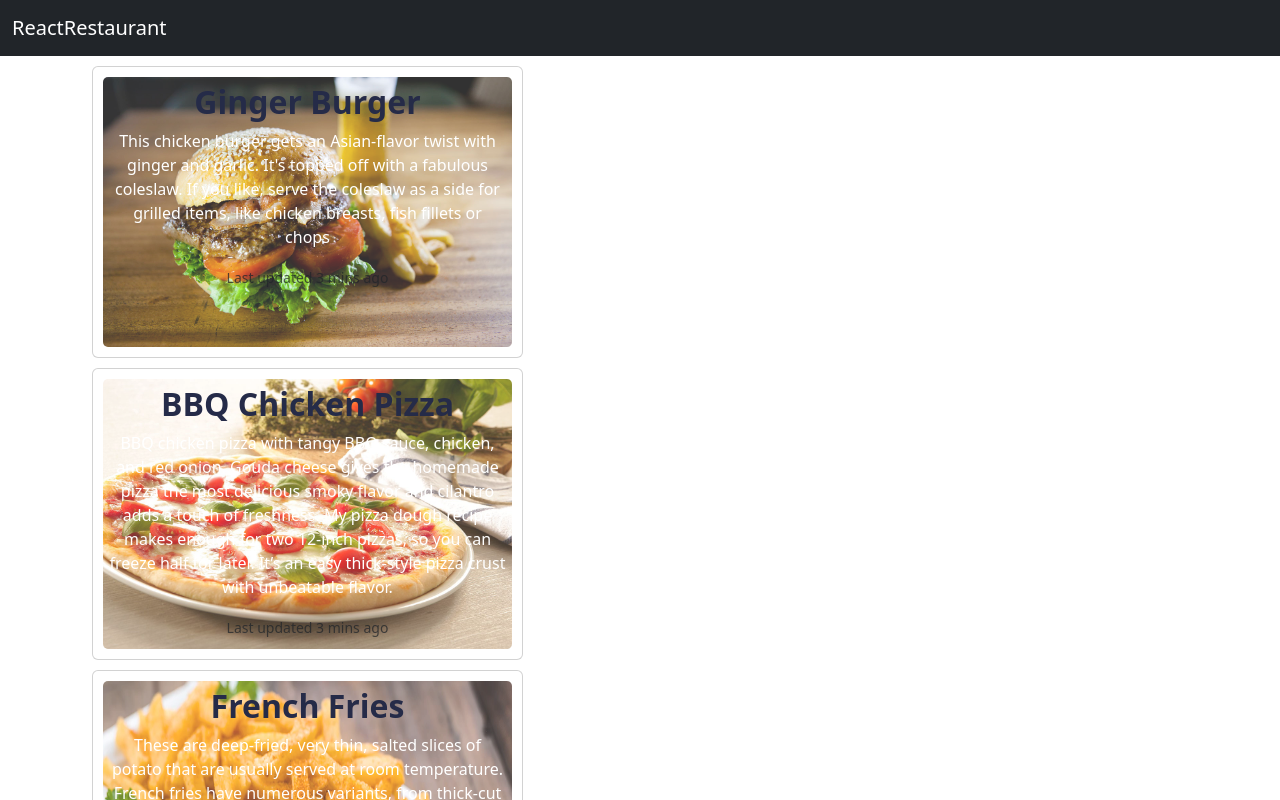
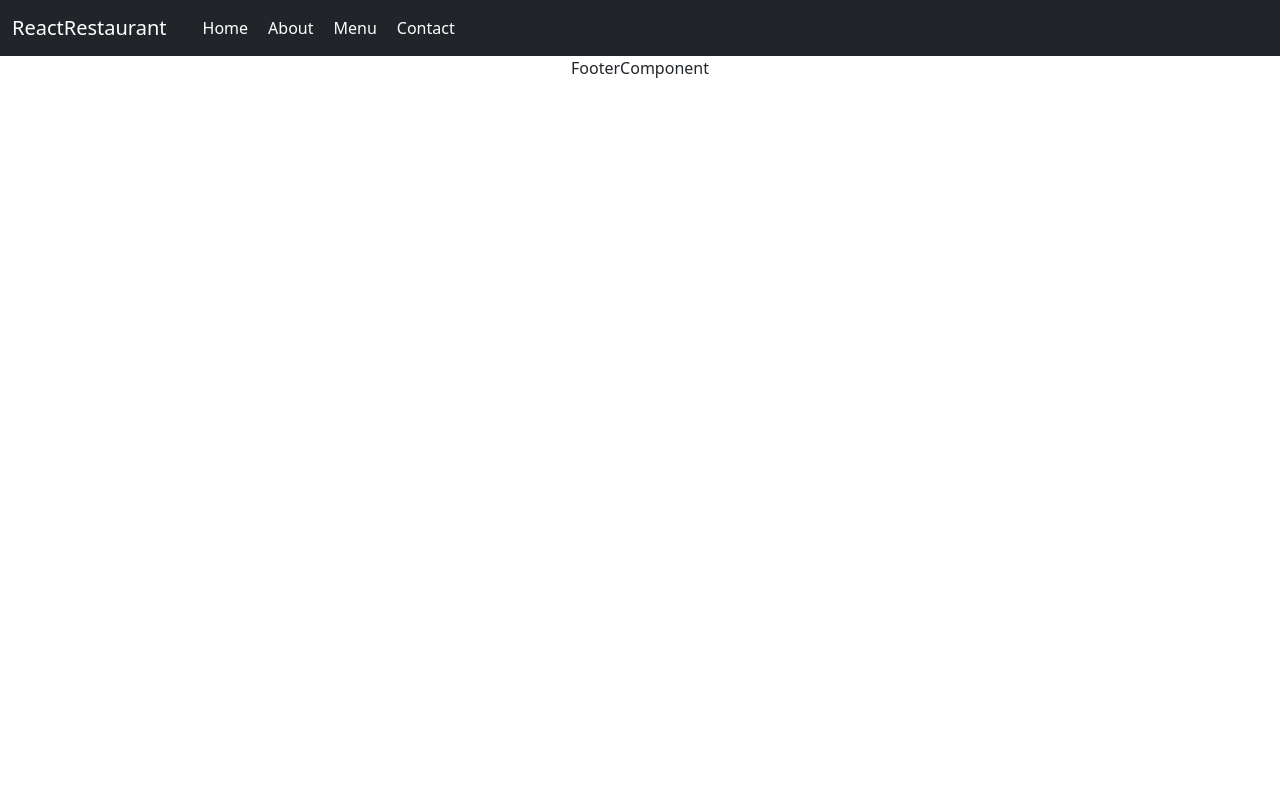
Before and after one commit to mitul88/react-restaurant, a React (Create React App) app: page / in a window 1280 px wide. Shown: the top 800 px of the page. Built offline with nearby package versions, Linux system fonts and the light colour scheme.

Commit message:
code refactor, collapse nav added

```diff
--- a/package.json
+++ b/package.json
@@ -11,6 +11,7 @@
     "react": "^18.2.0",
     "react-dom": "^18.2.0",
     "react-popper": "^2.3.0",
+    "react-router-dom": "^6.15.0",
     "react-scripts": "5.0.1",
     "reactstrap": "^9.2.0",
     "web-vitals": "^2.1.4"
--- a/src/App.css
+++ b/src/App.css
@@ -1,3 +1,14 @@
 .App {
   text-align: center;
 }
+
+li{
+  margin-left: 20px;
+  text-decoration: none;
+  color: inherit
+}
+
+li > a{
+  text-decoration: none;
+  color: #fff
+}
--- a/src/App.js
+++ b/src/App.js
@@ -1,10 +1,13 @@
+import { BrowserRouter } from 'react-router-dom';
 import './App.css';
 import MainComponent from './components/MainComponent';
 
 function App() {
   return (
     <div className="App">
-      <MainComponent />
+      <BrowserRouter>
+        <MainComponent />
+      </BrowserRouter>
     </div>
   );
 }
--- a/src/components/body/BodyComponent.js
+++ b/src/components/body/BodyComponent.js
@@ -1,10 +1,7 @@
-import React from 'react'
-import Menu from './Menu'
-
 const BodyComponent = () => {
   return (
     <div>
-      <Menu />
+
     </div>
   )
 }
--- a/src/components/header/NavigationComponent.js
+++ b/src/components/header/NavigationComponent.js
@@ -1,13 +1,35 @@
-import React from 'react'
-import { Navbar, NavbarBrand } from 'reactstrap'
+import React, { useState } from 'react'
+import { Link } from 'react-router-dom'
+import { Navbar, NavbarBrand, Collapse, Nav, NavItem, NavbarToggler } from 'reactstrap'
 
 const NavigationComponent = () => {
+  const [isNavOpen, setIsNavOpen] = useState(false)
+  const toggleNavbar = () => {
+    setIsNavOpen(!isNavOpen)
+  }
   return (
     <div>
-        <Navbar color="dark" dark >
+        <Navbar color="dark" dark expand="sm">
+          <NavbarToggler onClick={toggleNavbar}/>
             <NavbarBrand href="/">
                 ReactRestaurant
             </NavbarBrand>
+          <Collapse isOpen={isNavOpen} navbar>
+            <Nav className="me-auto" navbar>
+              <NavItem>
+                <Link to="/">Home</Link>
+              </NavItem>
+              <NavItem>
+                <Link to="/about">About</Link>
+              </NavItem>
+              <NavItem>
+                <Link to="/menu">Menu</Link>
+              </NavItem>
+              <NavItem>
+                <Link to="/contact">Contact</Link>
+              </NavItem>
+            </Nav>
+          </Collapse>
         </Navbar>
     </div>
   )
--- a/src/index.js
+++ b/src/index.js
@@ -6,10 +6,6 @@ import reportWebVitals from './reportWebVitals';
 import 'bootstrap/dist/css/bootstrap.min.css';
 
 const root = ReactDOM.createRoot(document.getElementById('root'));
-root.render(
-  <React.StrictMode>
-    <App />
-  </React.StrictMode>
-);
+root.render(<App />);
 
 reportWebVitals();
```
Also changed, not shown: src/components/body/About.jsx (added, +9 -0 lines), src/components/body/Contact.jsx (added, +9 -0 lines), src/components/body/Home.jsx (added, +11 -0 lines), 1 other file (tests, documents, lock files or other folders).
